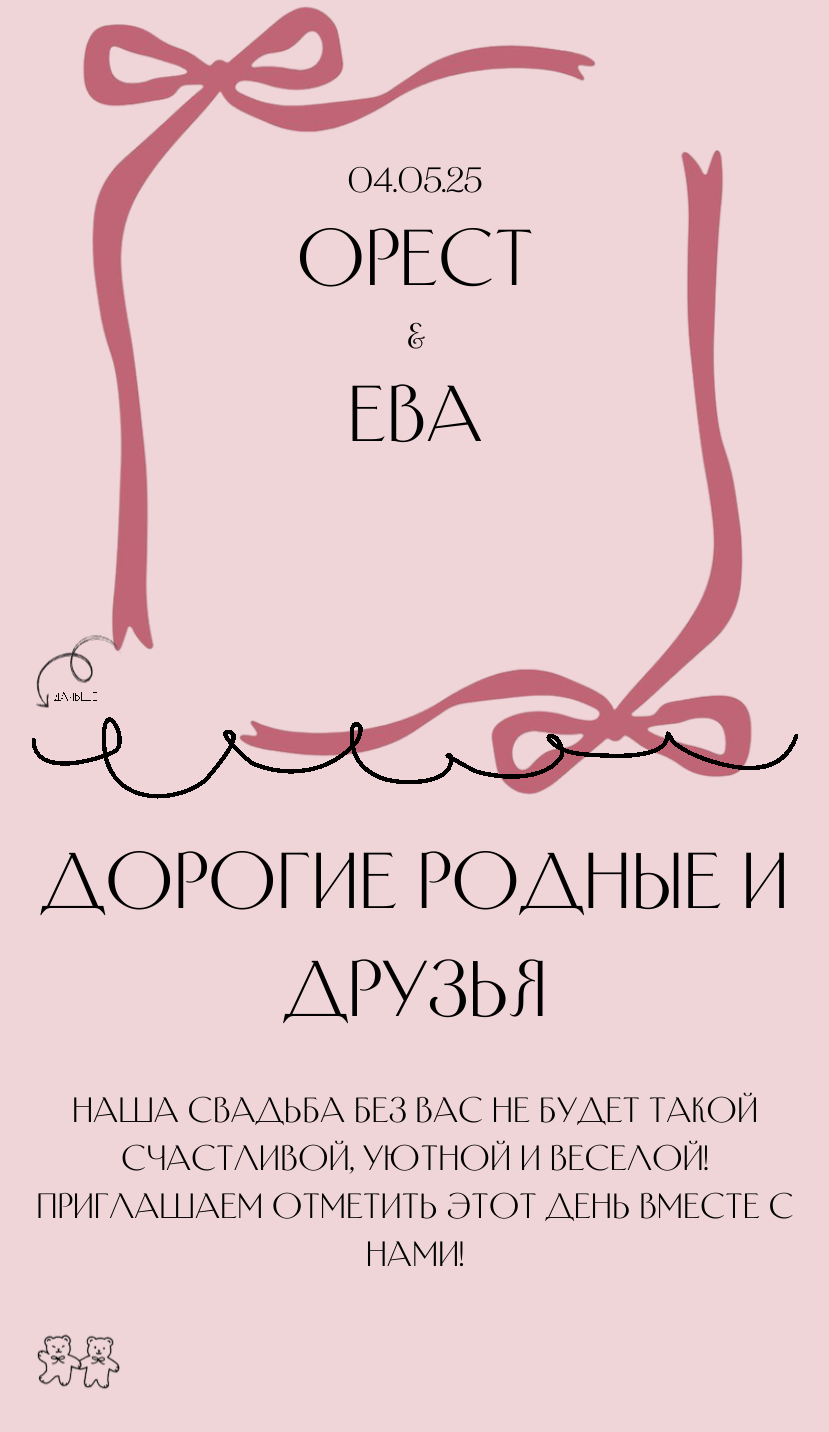
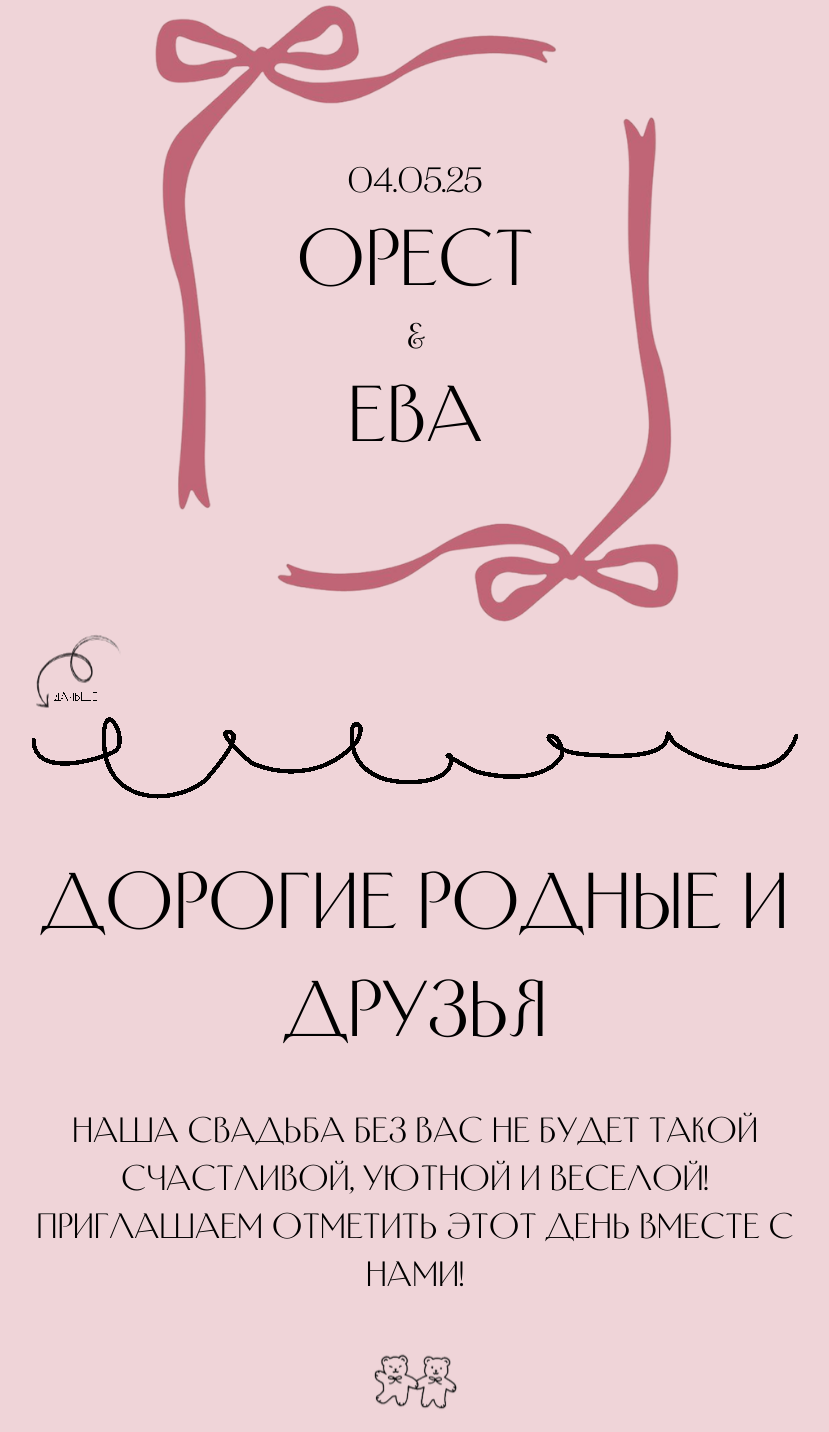
Before and after one commit to trxsh-coding/wedding-app.github.io, a React (Vite) app: page / in a window 1280 px wide. Shown: the top 1432 px of the page, without its empty margins (225-1054 px from the left). Built offline with nearby package versions, Linux system fonts and the light colour scheme.

Commit message:
Фикс иконок

```diff
--- a/src/atoms/Container/Container.tsx
+++ b/src/atoms/Container/Container.tsx
@@ -2,7 +2,6 @@ import ArrowLeftMobile from '@/assets/images/arrow-left-mobile.svg?react';
 import ArrowLeftDesktop from '@/assets/images/arrow-left.svg?react';
 import ArrowRightMobile from '@/assets/images/arrow-right-mobile.svg?react';
 import ArrowRightDesktop from '@/assets/images/arrow-right.svg?react';
-import Bg from '@/assets/images/bg.png';
 import Bow from '@/assets/images/bow.svg?react';
 import Divider from '@/assets/images/devider.svg?react';
 import { SvgIcon } from '@/components/Icon/SvgIcon';
@@ -15,7 +14,6 @@ interface ContainerProps {
   className?: string;
   isLeftArrow?: boolean;
   onArrowClick?: (event: React.MouseEvent<HTMLDivElement>) => void;
-  withBg?: boolean;
   withDivider?: boolean;
   childClassname?: string;
   title?: string;
@@ -27,7 +25,6 @@ export const Container = ({
   children,
   className,
   isLeftArrow,
-  withBg = false,
   onArrowClick,
   withDivider = true,
   childClassname,
@@ -43,9 +40,8 @@ export const Container = ({
 
   return (
     <div
-      style={withBg ? { backgroundImage: `url(${Bg})` } : {}}
       className={mergeClassname(
-        'bg-no-repeat bg-center container-item flex-col bg-contain',
+        'bg-center container-item flex-col mb-5',
         'relative h-[100vh] lg:max-w-[768px] w-full flex justify-center items-center',
         className
       )}
@@ -63,8 +59,6 @@ export const Container = ({
           {withBow && (
             <SvgIcon
               Icon={Bow}
-              width={52}
-              height={50}
               className="scale-x-[-1] w-[52px] h-[50px] lg:w-[104px] lg:h-[100px]"
             />
           )}
@@ -85,7 +79,7 @@ export const Container = ({
           <SvgIcon
             className={mergeClassname(
               !isLeftArrow ? 'justify-end' : 'justify-start',
-              'flex w-[50px] h-[50px] lg:w-[90px] lg:h-[90px] '
+              'flex w-[90px] h-[90px] '
             )}
             Icon={isLeftArrow ? ArrowLeft : ArrowRight}
             alt="Arrow"
--- a/src/atoms/Invite/Invite.tsx
+++ b/src/atoms/Invite/Invite.tsx
@@ -22,7 +22,7 @@ export const Invite = ({ scrollToNext }: InviteProps) => {
 
   return (
     <Container onArrowClick={scrollToNext} childClassname="h-full">
-      <div className="flex flex-col text-center justify-center gap-4 lg:justify-evenly h-full">
+      <div className="flex flex-col items-center text-center justify-center gap-4 lg:justify-evenly h-full">
         <Typography view="heading1">{title}</Typography>
         <Typography view="body">
           Наша свадьба без вас не будет такой счастливой, уютной и веселой! Приглашаем отметить этот
--- a/src/atoms/Present/Present.tsx
+++ b/src/atoms/Present/Present.tsx
@@ -18,7 +18,7 @@ export const Present = ({ scrollToNext }: PresentProps) => {
       <Typography view="body">
         Приносите веселье в душе, радость в сердце, а подарки – в конверте!
       </Typography>
-      <SvgIcon Icon={Letter} />
+      <SvgIcon Icon={Letter} className="w-[79px] h-[62px] lg:w-[128px] lg:h-[101px]" />
     </Container>
   );
 };
--- a/src/atoms/Preview/Preview.tsx
+++ b/src/atoms/Preview/Preview.tsx
@@ -1,3 +1,4 @@
+import Bg from '@/assets/images/bg.png';
 import { Container } from '@/atoms/Container';
 import { Typography } from '@/components/Typography';
 
@@ -10,12 +11,15 @@ export const Preview = ({ isDesktop, scrollToNext }: PreviewProps) => {
   return (
     <Container
       titleClassname="text-white"
-      withBg
       isLeftArrow
+      childClassname="h-full w-full"
       withDivider={isDesktop}
       onArrowClick={scrollToNext}
     >
-      <div className="flex flex-col justify-center items-center">
+      <div
+        className="bg-contain bg-center h-full w-full bg-no-repeat flex flex-col justify-center items-center"
+        style={{ backgroundImage: `url(${Bg})` }}
+      >
         <Typography view="body">04.05.25</Typography>
         <Typography view="heading1">Орест</Typography>
         <Typography view="body">&</Typography>
--- a/src/atoms/Timing/Timing.tsx
+++ b/src/atoms/Timing/Timing.tsx
@@ -10,13 +10,18 @@ interface TimingProps {
 export const Timing = ({ scrollToNext }: TimingProps) => {
   return (
     <Container
-      className="flex gap-9"
+      className="flex lg:gap-9"
       titleClassname="text-center justify-start"
       childClassname="flex-col items-center justify-center"
       title="Расписание свадебного дня"
       onArrowClick={scrollToNext}
     >
-      <EventItem title="14:00" subtitle="венчание" Icon={Ring} />
+      <EventItem
+        iconClassName="w-[80px] h-[87px] lg:w-[94px] lg:h-[102px]"
+        title="14:00"
+        subtitle="венчание"
+        Icon={Ring}
+      />
       <EventItem
         title="16:00"
         subtitle="ресторан"
--- a/src/components/Form/Form.tsx
+++ b/src/components/Form/Form.tsx
@@ -12,15 +12,7 @@ interface FormProps {
   scrollToNext: (event: React.MouseEvent<HTMLDivElement>) => void;
 }
 
-const drinksList = [
-  'Игристое вино',
-  'Белое вино',
-  'Красное вино',
-  'Водка/Коньяк',
-  'Виски/Ром',
-  'Безалкогольные напитки',
-];
-
+const drinksList = ['Игристое вино', 'Белое вино', 'Красное вино', 'Водка', 'Виски/Ром', 'Коньяк'];
 const attendanceOptions = ['Приду', 'Не смогу прийти'];
 const transferOptions = ['Да', 'Нет'];
 
--- a/src/components/Hearth/Hearth.tsx
+++ b/src/components/Hearth/Hearth.tsx
@@ -1,4 +1,4 @@
-import HearthSvg from '@/assets/images/hearth.svg?react';
+import HearthSvg from '@/assets/images/hearth.svg?url';
 import { Typography } from '@/components/Typography';
 
 interface HearthProps {
@@ -10,7 +10,7 @@ export const Hearth = ({ time, caption }: HearthProps) => {
   return (
     <div
       style={{ backgroundImage: `url(${HearthSvg})` }}
-      className="bg-contain bg-no-repeat w-[70px] h-[64px] lg:w-[121px] lg:h-[109px] flex flex-col justify-center items-center"
+      className="bg-contain bg-no-repeat w-[74px] h-[69px] lg:w-[121px] lg:h-[109px] flex flex-col justify-center items-center"
     >
       <Typography view="body">{time}</Typography>
       <Typography className="!text-[8px] lg:!text-[12px]" view="caption">
```
